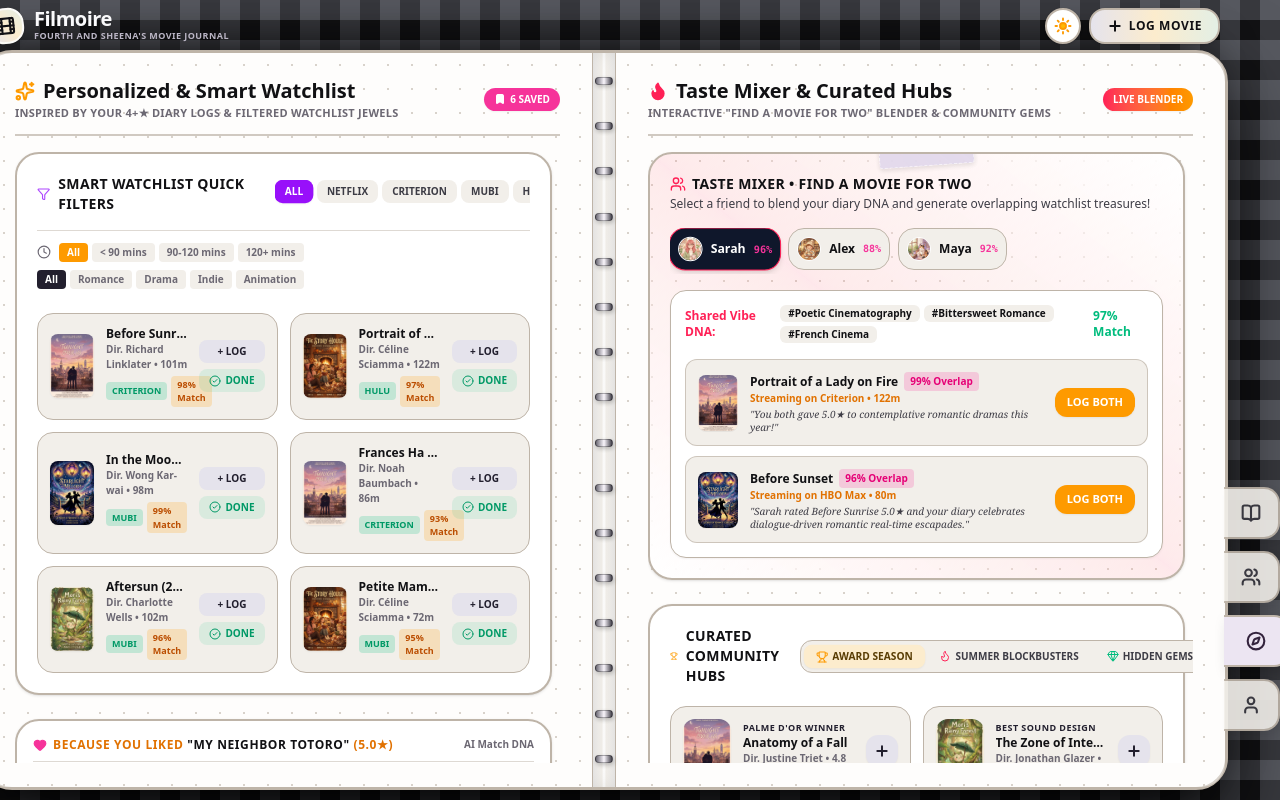
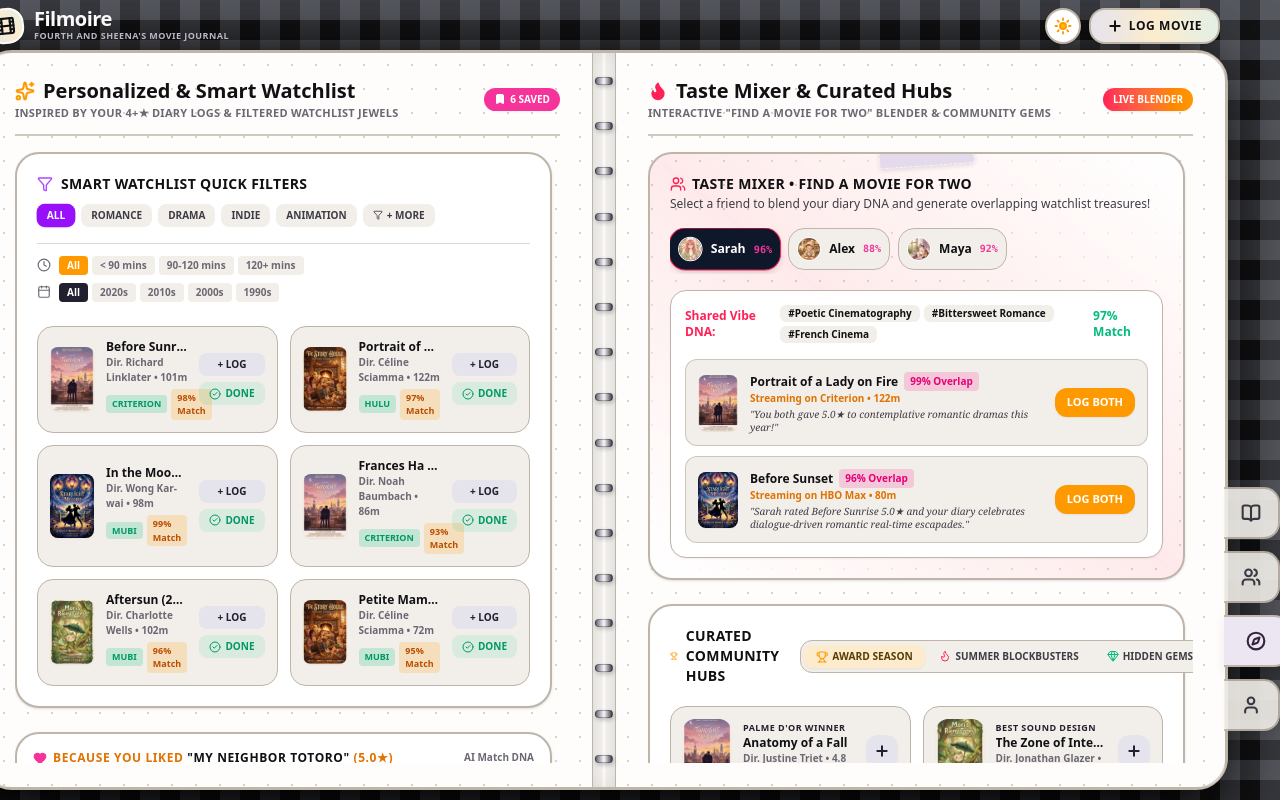
Before and after one commit to thereal4th/MOVIE-DIARY, a Next.js app: page / in a window 1280 px wide. Both pictures are taken after a click on the button 1252 px from the left and 641 px from the top of the page. Built offline with nearby package versions, Linux system fonts and the light colour scheme.

Commit message:
fixed the filters on recos tab

```diff
--- a/components/recommendations/RecommendationsSection.tsx
+++ b/components/recommendations/RecommendationsSection.tsx
@@ -76,21 +76,24 @@ export const RecommendationsSection: React.FC = () => {
     { id: 'w-6', title: 'Petite Maman', posterPath: '/images/posters/little_women.jpg', director: 'Céline Sciamma', releaseYear: 2021, runtimeMinutes: 72, genre: 'Fantasy', provider: 'Mubi', matchScore: 95, decade: '2020s', savedToWatchlist: true },
   ]);
 
-  const [providerFilter, setProviderFilter] = useState<string>('All');
+  const [genreFilter, setGenreFilter] = useState<string>('All');
   const [runtimeFilter, setRuntimeFilter] = useState<string>('All');
-  const [genreFilter, setGenreFilter] = useState<string>('All');
+  const [decadeFilter, setDecadeFilter] = useState<string>('All');
+  const [showExtraGenres, setShowExtraGenres] = useState<boolean>(false);
+  const primaryGenres = ['All', 'Romance', 'Drama', 'Indie', 'Animation'];
+  const extraGenres = ['Fantasy', 'Sci-Fi', 'Period', 'Comedy', 'Thriller'];
 
   const filteredWatchlist = useMemo(() => {
     return watchlistItems.filter((item) => {
       if (!item.savedToWatchlist) return false;
-      if (providerFilter !== 'All' && item.provider !== providerFilter) return false;
       if (genreFilter !== 'All' && item.genre !== genreFilter) return false;
+      if (decadeFilter !== 'All' && item.decade !== decadeFilter) return false;
       if (runtimeFilter === '< 90 mins' && item.runtimeMinutes >= 90) return false;
       if (runtimeFilter === '90-120 mins' && (item.runtimeMinutes < 90 || item.runtimeMinutes > 120)) return false;
       if (runtimeFilter === '120+ mins' && item.runtimeMinutes < 120) return false;
       return true;
     });
-  }, [watchlistItems, providerFilter, runtimeFilter, genreFilter]);
+  }, [watchlistItems, genreFilter, decadeFilter, runtimeFilter]);
 
   // --- RIGHT PAGE: TASTE MIXER ("Find a Movie for Two") STATE ---
   const [selectedMixerFriendId, setSelectedMixerFriendId] = useState<string>(friends[0]?.id || 'f-1');
@@ -179,29 +182,77 @@ export const RecommendationsSection: React.FC = () => {
 
         {/* MODULE 1: SMART WATCHLIST FILTERS */}
         <div className="p-5 rounded-3xl bg-[var(--surface-card)] border-2 border-[var(--border-color)] shadow-sm space-y-4">
-          <div className="flex flex-col sm:flex-row sm:items-center justify-between gap-3">
+          <div className="flex flex-col gap-2.5">
             <h4 className="text-sm font-black text-[var(--text-primary)] flex items-center gap-2 uppercase tracking-wide">
               <Filter className="w-4 h-4 text-purple-500" />
               <span>Smart Watchlist Quick Filters</span>
             </h4>
 
-            {/* Provider Filter Buttons */}
-            <div className="flex items-center gap-1 overflow-x-auto pb-1 no-scrollbar">
-              {['All', 'Netflix', 'Criterion', 'Mubi', 'HBO Max'].map(p => (
+            {/* Genre Filter Buttons (Top Row - fits strictly on 1 line) */}
+            <div className="flex flex-row items-center gap-1 sm:gap-1.5 w-full flex-nowrap">
+              {primaryGenres.map(g => (
                 <button
-                  key={p}
-                  onClick={() => setProviderFilter(p)}
-                  className={`px-2.5 py-1 rounded-lg text-[10px] font-black uppercase transition-all shrink-0 cursor-pointer ${
-                    providerFilter === p ? 'bg-purple-600 text-white shadow-xs scale-102' : 'bg-[var(--surface-subtle)] text-[var(--text-secondary)] hover:bg-[var(--surface-hover)]'
+                  key={g}
+                  onClick={() => setGenreFilter(g)}
+                  className={`px-2 sm:px-2.5 py-1 rounded-lg text-[10px] font-black uppercase transition-all shrink-0 cursor-pointer ${
+                    genreFilter === g ? 'bg-purple-600 text-white shadow-xs scale-102' : 'bg-[var(--surface-subtle)] text-[var(--text-secondary)] hover:bg-[var(--surface-hover)]'
                   }`}
                 >
-                  {p}
+                  {g}
                 </button>
               ))}
+              <div className="relative inline-block shrink-0">
+                <button
+                  onClick={() => setShowExtraGenres(!showExtraGenres)}
+                  className={`px-2 sm:px-2.5 py-1 rounded-lg text-[10px] font-black uppercase transition-all flex items-center gap-1 cursor-pointer ${
+                    extraGenres.includes(genreFilter)
+                      ? 'bg-purple-600 text-white shadow-xs scale-102'
+                      : showExtraGenres
+                      ? 'bg-[var(--accent-honey)] text-[var(--accent-honey-text)] ring-1 ring-white/30'
+                      : 'bg-[var(--surface-subtle)] text-[var(--text-secondary)] hover:bg-[var(--surface-hover)]'
+                  }`}
+                  title="More Genre Filters"
+                >
+                  <Filter className="w-2.5 h-2.5 shrink-0" />
+                  <span>{extraGenres.includes(genreFilter) ? genreFilter : '+ More'}</span>
+                </button>
+                {showExtraGenres && (
+                  <>
+                    <div className="fixed inset-0 z-40" onClick={() => setShowExtraGenres(false)} />
+                    <div className="absolute right-0 sm:left-0 top-full mt-2 p-3 w-48 sm:w-52 rounded-2xl bg-[var(--surface-card)] border-2 border-[var(--border-color)] shadow-2xl z-50 animate-fadeIn flex flex-col gap-2">
+                      <div className="flex items-center justify-between border-b border-[var(--border-color)]/60 pb-1.5">
+                        <span className="text-[10px] font-black uppercase tracking-wider text-[var(--text-muted)] flex items-center gap-1">
+                          <Filter className="w-3 h-3 text-purple-500" />
+                          <span>More Genres</span>
+                        </span>
+                        <button onClick={() => setShowExtraGenres(false)} className="text-[11px] font-black text-[var(--text-muted)] hover:text-[var(--text-primary)] cursor-pointer">
+                          ✕
+                        </button>
+                      </div>
+                      <div className="flex flex-wrap gap-1.5">
+                        {extraGenres.map(g => (
+                          <button
+                            key={g}
+                            onClick={() => {
+                              setGenreFilter(g);
+                              setShowExtraGenres(false);
+                            }}
+                            className={`px-2.5 py-1 rounded-lg text-[10px] font-black uppercase transition-all cursor-pointer grow text-center ${
+                              genreFilter === g ? 'bg-purple-600 text-white shadow-xs scale-102' : 'bg-[var(--surface-subtle)] text-[var(--text-secondary)] hover:bg-[var(--surface-hover)] hover:text-[var(--text-primary)]'
+                            }`}
+                          >
+                            {g}
+                          </button>
+                        ))}
+                      </div>
+                    </div>
+                  </>
+                )}
+              </div>
             </div>
           </div>
 
-          {/* Runtime & Genre Sub-filters */}
+          {/* Runtime & Decade Sub-filters (Bottom Row) */}
           <div className="flex flex-wrap items-center justify-between gap-2 border-t border-[var(--border-color)]/50 pt-3">
             <div className="flex items-center gap-1">
               <Clock className="w-3.5 h-3.5 text-[var(--text-muted)] mr-1" />
@@ -217,13 +268,14 @@ export const RecommendationsSection: React.FC = () => {
             </div>
 
             <div className="flex items-center gap-1">
-              {['All', 'Romance', 'Drama', 'Indie', 'Animation'].map(g => (
+              <Calendar className="w-3.5 h-3.5 text-[var(--text-muted)] mr-1" />
+              {['All', '2020s', '2010s', '2000s', '1990s'].map(d => (
                 <button
-                  key={g}
-                  onClick={() => setGenreFilter(g)}
-                  className={`px-2 py-0.5 rounded text-[10px] font-bold cursor-pointer ${genreFilter === g ? 'bg-[var(--accent-sakura-text)] text-white font-black' : 'bg-[var(--surface-subtle)] text-[var(--text-muted)]'}`}
+                  key={d}
+                  onClick={() => setDecadeFilter(d)}
+                  className={`px-2 py-0.5 rounded text-[10px] font-bold cursor-pointer ${decadeFilter === d ? 'bg-[var(--accent-sakura-text)] text-white font-black' : 'bg-[var(--surface-subtle)] text-[var(--text-muted)]'}`}
                 >
-                  {g}
+                  {d}
                 </button>
               ))}
             </div>
@@ -232,7 +284,7 @@ export const RecommendationsSection: React.FC = () => {
           {/* Filtered Watchlist Cards Grid */}
           <div className="grid grid-cols-1 sm:grid-cols-2 gap-3 pt-2">
             {filteredWatchlist.length === 0 ? (
-              <p className="text-xs text-[var(--text-muted)] italic py-4 text-center col-span-2">No active watchlist titles match selected streaming filters.</p>
+              <p className="text-xs text-[var(--text-muted)] italic py-4 text-center col-span-2">No active watchlist titles match selected genre, duration, or era filters.</p>
             ) : (
               filteredWatchlist.map(item => (
                 <div key={item.id} className="p-3 rounded-2xl bg-[var(--surface-subtle)] border border-[var(--border-color)] flex items-center justify-between gap-3 group">
```
